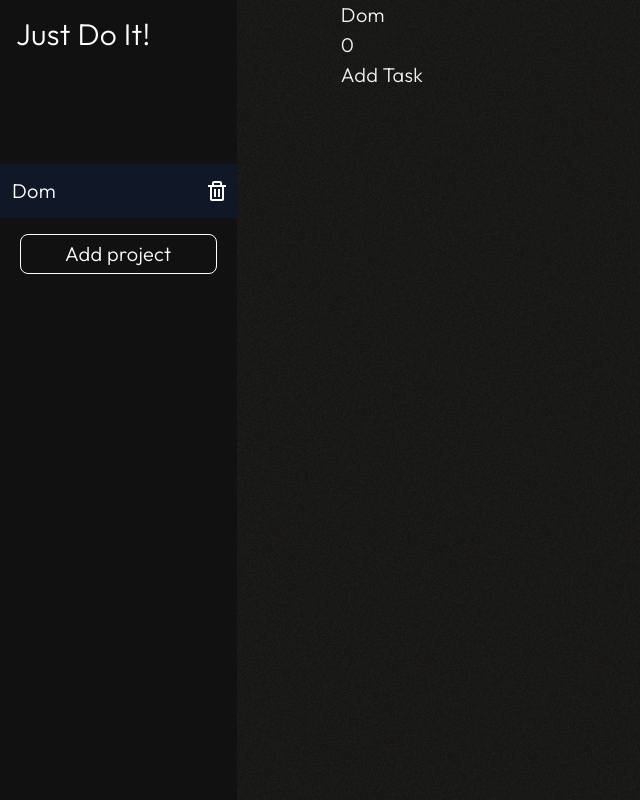
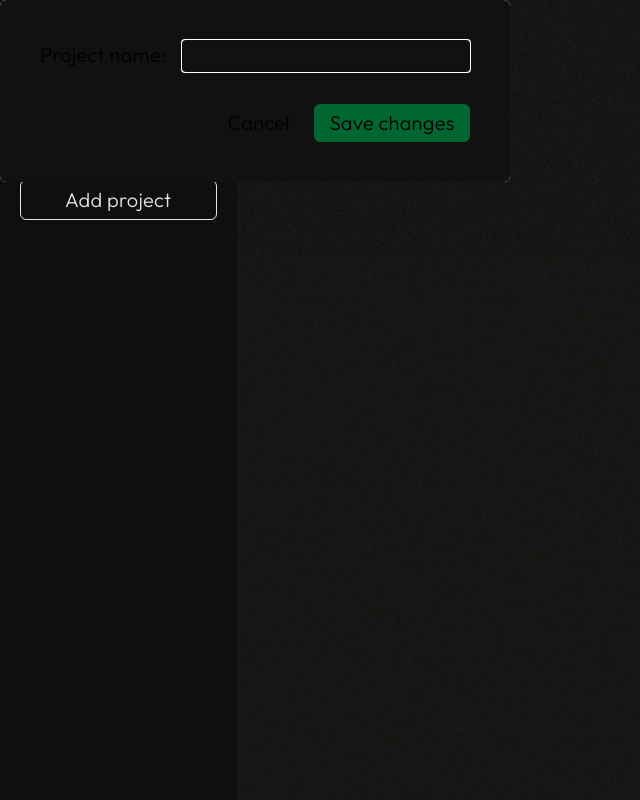
Before and after one commit to mmareqq/todo-app, a React (Vite) app: page / in a window 1280 px wide. Both pictures are taken after a click on the button "Add project". Shown: the whole page, without its empty margins (0-640 px from the left). Built offline with nearby package versions, Linux system fonts and the light colour scheme.

Commit message:
Move add-project button to a separate file

```diff
--- /dev/null
+++ b/src/components/AddProjectButton.jsx
@@ -0,0 +1,51 @@
+import { useState, useEffect } from 'react';
+import Dialog from './Dialog';
+import ProjectModel from '../utils/projectModel';
+import generateId from '../utils/generateId';
+import { initalizeTasksInStorage } from '../utils/localStorage.js';
+
+export default function AddProjectButton({ addProject, onCancel, onSuccess }) {
+   const [isDialogOpen, setIsDialogOpen] = useState(false);
+
+   useEffect(() => {
+      setInputValue('');
+   }, [isDialogOpen]);
+
+   const [inputValue, setInputValue] = useState('');
+   const projectData = { name: inputValue };
+   return (
+      <>
+         <button
+            className="mr-5 w-full rounded-md border px-4 py-1 transition-colors duration-200 hover:bg-gray-400/10"
+            type="button"
+            onClick={() => setIsDialogOpen(true)}
+         >
+            Add project
+         </button>
+
+         <Dialog
+            isOpen={isDialogOpen}
+            setIsOpen={setIsDialogOpen}
+            onSuccess={() => {
+               const project = new ProjectModel(generateId(), projectData.name);
+               initalizeTasksInStorage(project.id);
+               addProject(project);
+            }}
+         >
+            <div className="mb-6 flex gap-4">
+               <label htmlFor="projectName">Project name:</label>
+               <input
+                  className="border"
+                  type="text"
+                  id="projectName"
+                  name="projectName"
+                  value={inputValue}
+                  onChange={e => {
+                     setInputValue(e.target.value);
+                  }}
+               />
+            </div>
+         </Dialog>
+      </>
+   );
+}
--- a/src/components/Navbar.jsx
+++ b/src/components/Navbar.jsx
@@ -1,6 +1,6 @@
 import ProjectButton from './ProjectButton';
-import ProjectModel from '../utils/projectModel';
-import generateId from '../utils/generateId';
+import AddProjectButton from './AddProjectButton';
+
 export default function Navbar({
    projects,
    setProjects,
@@ -55,17 +55,7 @@ export default function Navbar({
             })}
          </ul>
          <div className="mt-4 px-5">
-            <button
-               className="mr-5 w-full rounded-lg border px-4 py-1 transition-colors duration-200 hover:bg-gray-400/10"
-               type="button"
-               onClick={() => {
-                  const project = new ProjectModel(generateId(), 'Dom');
-                  localStorage.setItem(`tasks-${project.id}`, '[]');
-                  addProject(project);
-               }}
-            >
-               Add project
-            </button>
+            <AddProjectButton addProject={addProject} />
          </div>
       </nav>
    );
```
